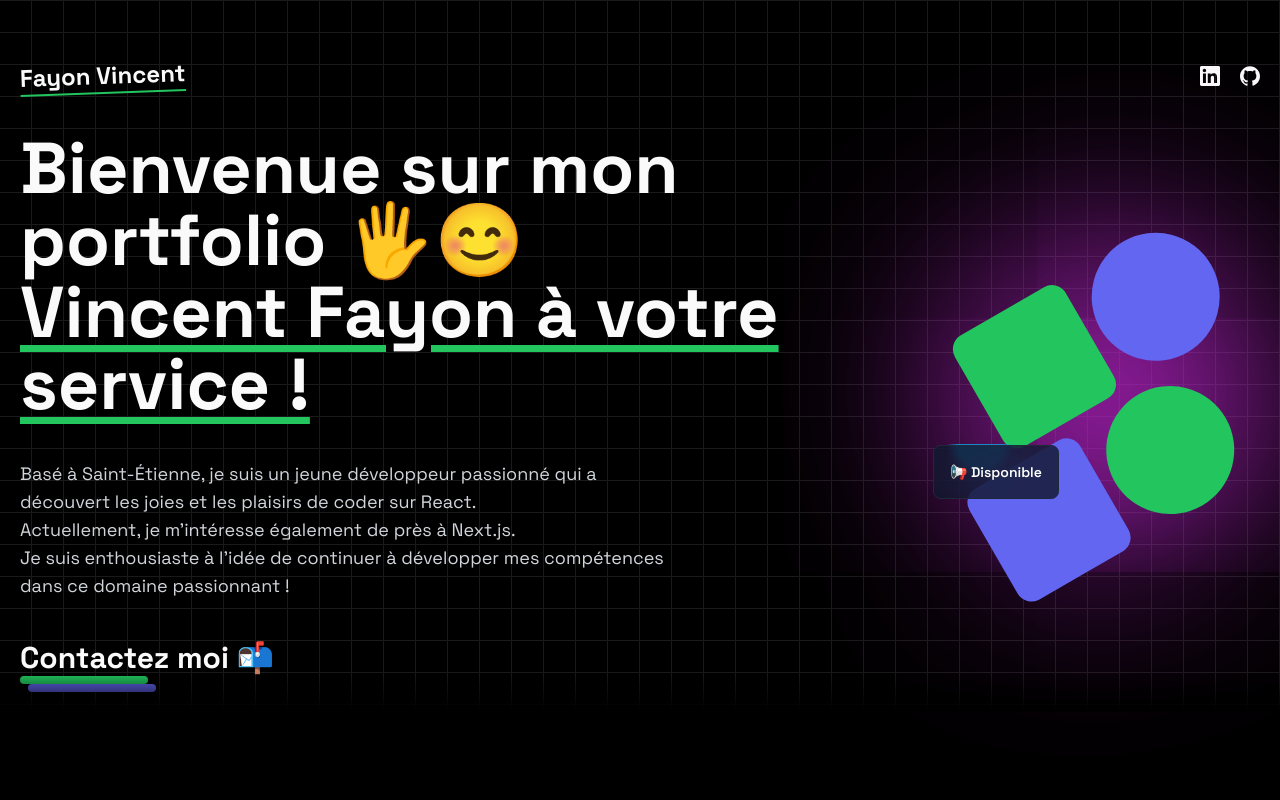
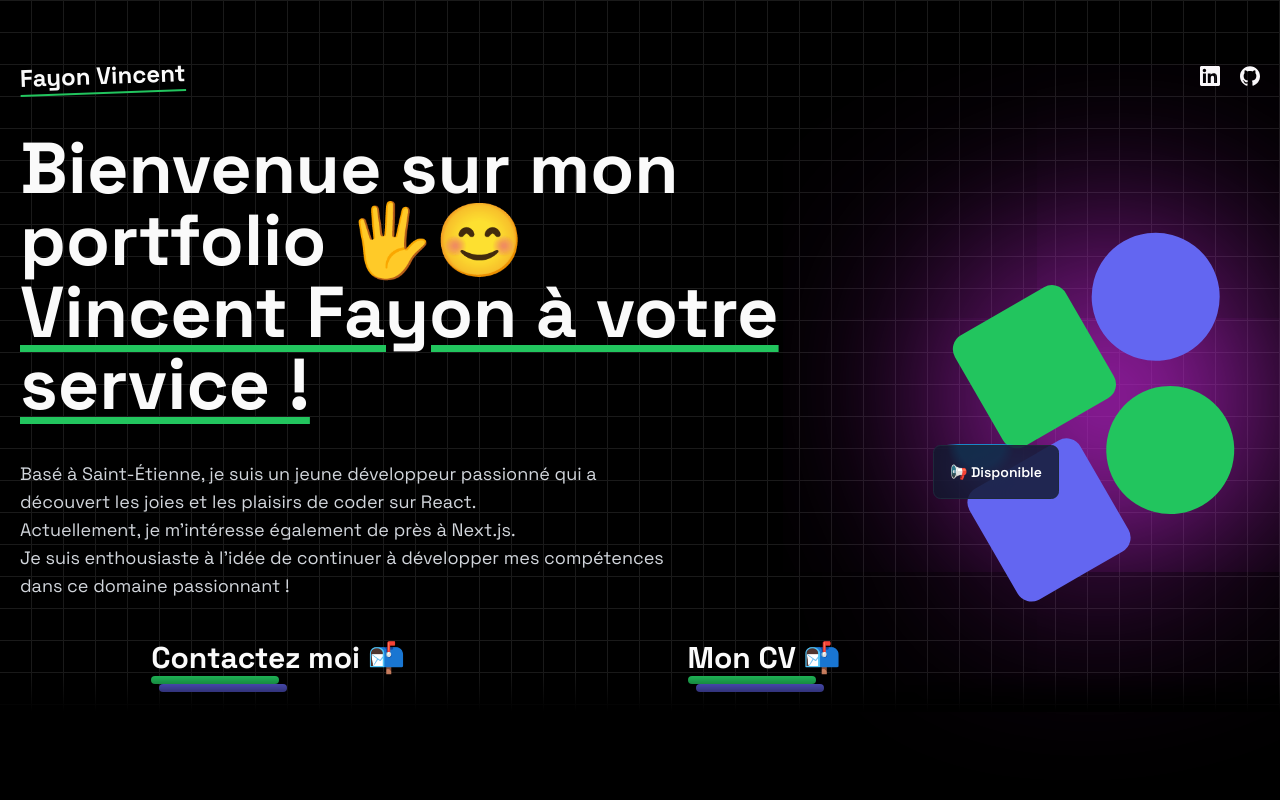
Before and after one commit to VinceS42/portfolio-nextJs, a Next.js app in the folder portfolio-next-js/: page / in a window 1280 px wide. Shown: the top 800 px of the page. Built offline with nearby package versions, Linux system fonts and the light colour scheme.

Commit message:
ajout cv

```diff
--- a/portfolio-next-js/app/(home)/components/HeroSection.tsx
+++ b/portfolio-next-js/app/(home)/components/HeroSection.tsx
@@ -24,12 +24,22 @@ export default function HeroSection() {
                     Je suis enthousiaste à l&apos;idée de continuer à développer
                     mes compétences dans ce domaine passionnant !
                 </p>
-                <Link
-                    href={"mailto:v.fayon.pro@gmail.com"}
-                    className="inline-block"
-                >
-                    <Title text="Contactez moi 📬" />
-                </Link>
+                <div className="flex justify-around">
+                    <Link
+                        href={"mailto:v.fayon.pro@gmail.com"}
+                        className="inline-block mr-5"
+                    >
+                        <Title text="Contactez moi 📬" />
+                    </Link>
+                    <Link
+                        download={true}
+                        href="/cv/CV_FAYON_Vincent.pdf"
+                        className="inline-block"
+                        target="_blank"
+                    >
+                        <Title text="Mon CV 📬" />
+                    </Link>
+                </div>
             </div>
             <div className="relative pt-5 lg:pt-0">
                 <div className="w-72 h-72 space-y-3 -rotate-[30deg]">
```
Also changed, not shown: 1 other file (tests, documents, lock files or other folders).
